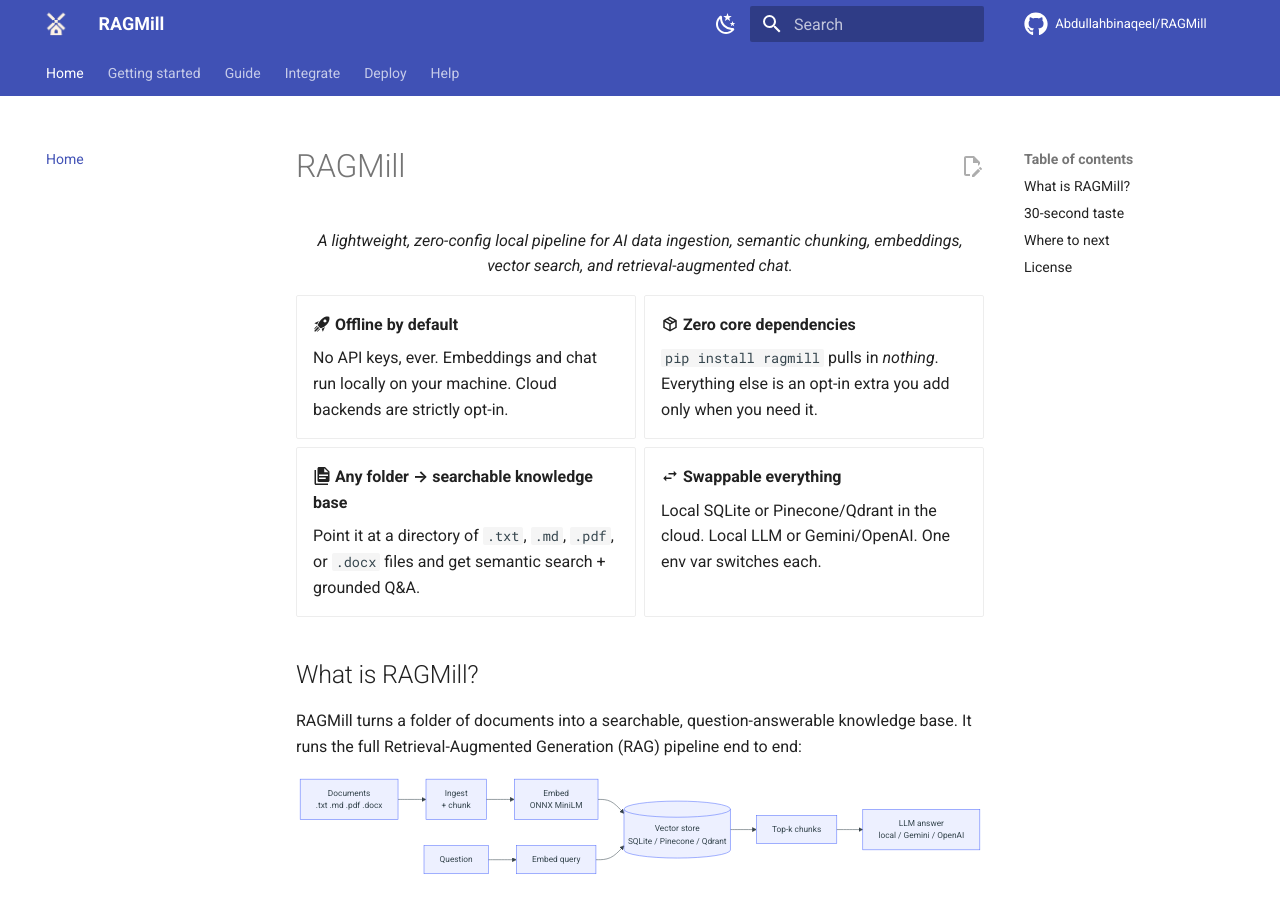
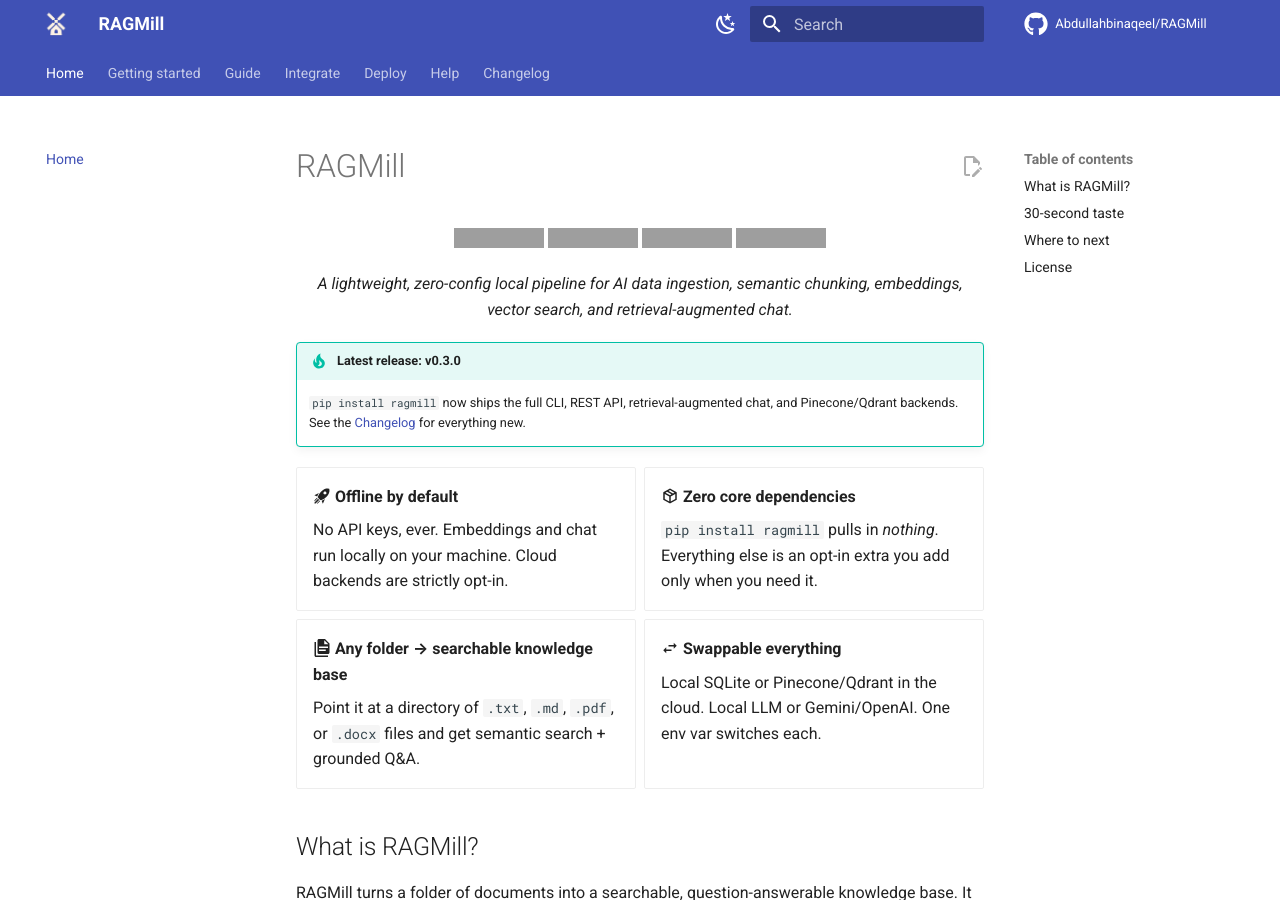
Before and after one commit to Abdullahbinaqeel/RAGMill, an MkDocs documentation site: the page built from docs/index.md, in a window 1280 px wide and 900 px high. Built offline with MkDocs 1.6.1 and Material for MkDocs 9.7.7, drawn with Linux system fonts in a browser that asks for light colours; comment, search, counter and statistics services are not loaded; grey boxes are pictures that could not be loaded.

Commit message:
docs: surface v0.3.0 on the site (changelog page + version badges)
- Add a Changelog page that includes the root CHANGELOG via pymdownx.snippets
  (single source of truth, no drift).
- Add PyPI/version/license/CI badges and a "Latest release: v0.3.0" callout
  to the docs homepage.

Co-Authored-By: Claude Opus 4.8 (1M context) <noreply@anthropic.com>

```diff
--- a/docs/index.md
+++ b/docs/index.md
@@ -1,6 +1,18 @@
 # RAGMill
 
+<p align="center">
+<a href="https://pypi.org/project/ragmill/"><img src="https://img.shields.io/pypi/v/ragmill.svg" alt="PyPI"></a>
+<a href="https://pypi.org/project/ragmill/"><img src="https://img.shields.io/pypi/pyversions/ragmill.svg" alt="Python versions"></a>
+<a href="https://github.com/Abdullahbinaqeel/RAGMill/blob/main/LICENSE"><img src="https://img.shields.io/badge/license-MIT-blue.svg" alt="License: MIT"></a>
+<a href="https://github.com/Abdullahbinaqeel/RAGMill/actions/workflows/ci.yml"><img src="https://github.com/Abdullahbinaqeel/RAGMill/actions/workflows/ci.yml/badge.svg" alt="CI"></a>
+</p>
+
 <p align="center"><em>A lightweight, zero-config local pipeline for AI data ingestion, semantic chunking, embeddings, vector search, and retrieval-augmented chat.</em></p>
+
+!!! tip "Latest release: v0.3.0"
+    `pip install ragmill` now ships the full CLI, REST API, retrieval-augmented
+    chat, and Pinecone/Qdrant backends. See the [Changelog](changelog.md) for
+    everything new.
 
 <div class="grid cards" markdown>
 
--- a/mkdocs.yml
+++ b/mkdocs.yml
@@ -56,7 +56,9 @@ markdown_extensions:
   - pymdownx.highlight:
       anchor_linenums: true
   - pymdownx.inlinehilite
-  - pymdownx.snippets
+  - pymdownx.snippets:
+      base_path: ["."]
+      check_paths: true
   - pymdownx.superfences:
       custom_fences:
         - name: mermaid
@@ -99,3 +101,4 @@ nav:
   - Help:
       - FAQ: faq.md
       - Contributing: contributing.md
+  - Changelog: changelog.md
```
Also changed, not shown: docs/changelog.md (added, +6 -0 lines).
